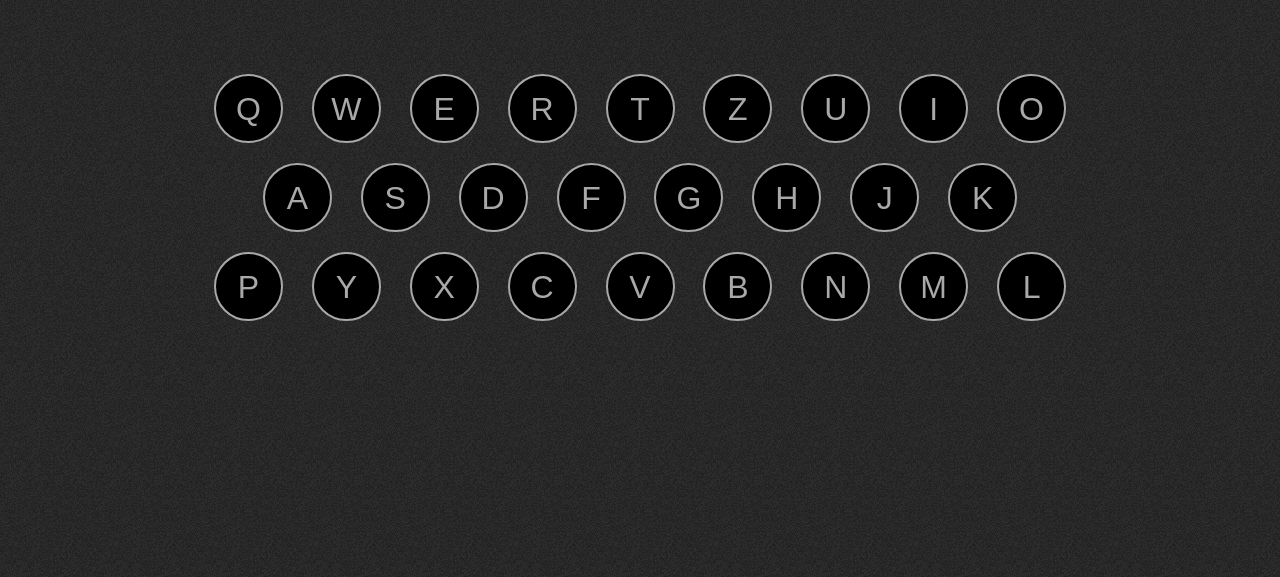
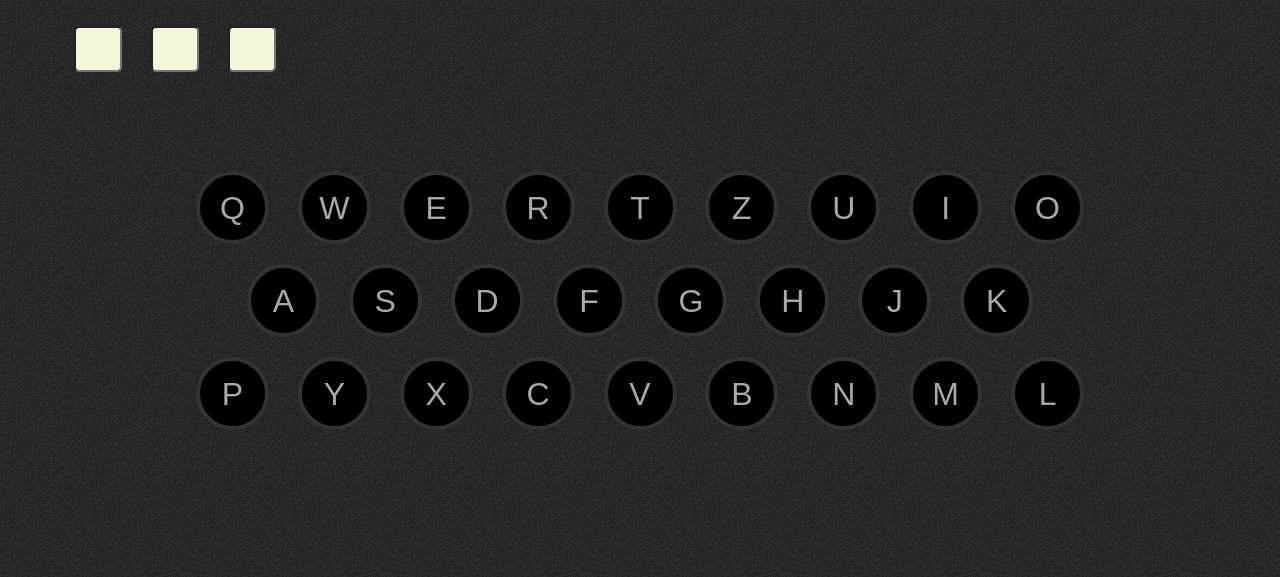
Before and after one commit to peterlawless/enigma-web-app, a Django app: page /enigma in a window 1280 px wide. Shown: the top 577 px of the page. Run offline with Django 3.2, Linux system fonts and the light colour scheme.

Commit message:
Started on rotors for enigma interface

```diff
--- a/enigma_app/static/css/enigma.css
+++ b/enigma_app/static/css/enigma.css
@@ -13,6 +13,27 @@ body {
   background-image: url('../img/noise.png');
 }
 
+.rotors {
+  padding: 2% 5%;
+}
+
+.rotors input {
+  display: inline-block;
+  width: 40px;
+  height: 40px;
+  background: beige;
+  border-radius: 5px;
+  text-align: center;
+  font-size: 1em;
+  vertical-align: middle;
+  text-transform: uppercase;
+  margin: 0 10px;
+}
+
+.rotors input:focus {
+  outline: none;
+}
+
 #lampboard {
   padding: 5% 10%;
 }
@@ -23,8 +44,8 @@ body {
 
 #lampboard div div {
   background: black;
-  border: 2px solid darkgrey;
-  border-radius: 100%;
+  border: 4px solid #333;
+  border-radius: 50%;
   display: inline-block;
   text-align: center;
   width: 35px;
--- a/enigma_app/templates/enigma.html
+++ b/enigma_app/templates/enigma.html
@@ -8,6 +8,11 @@
     <link rel="stylesheet" type="text/css" href="{% static 'css/enigma.css' %}">
   </head>
   <body>
+    <div class="rotors">
+      <input pattern="[A-Z]{1}" id="slow-rotor">
+      <input pattern="[A-Z]{1}" id="middle-rotor">
+      <input pattern="[A-Z]{1}" id="fast-rotor">
+    </div>
     <div id="lampboard">
       <div id="first_row">
         <div id="Q">Q</div>
```
